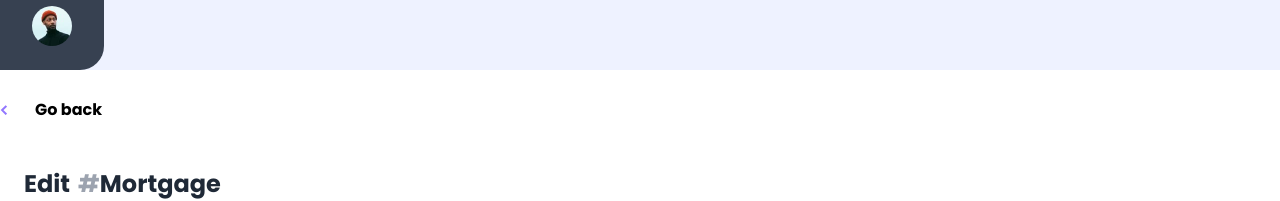
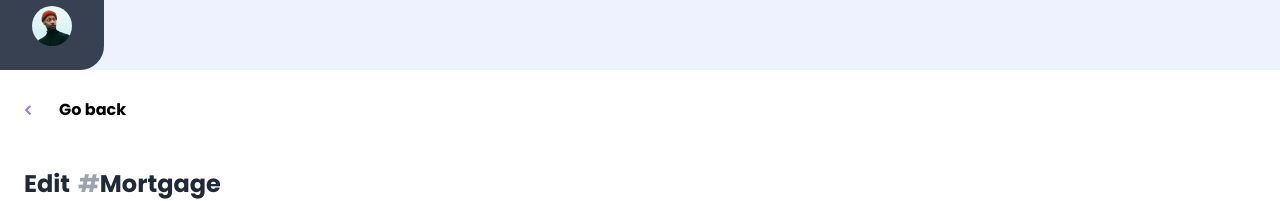
Before and after one commit to kelitasukita/myBills-next-frontend, a Next.js app: page /edit-invoice in a window 1280 px wide. Shown: the part 730-931 px from the top of the page. Built offline with nearby package versions, Linux system fonts and the light colour scheme.

Commit message:
Change position and padding to goBackBtn

```diff
--- a/src/app/edit-invoice/page.tsx
+++ b/src/app/edit-invoice/page.tsx
@@ -7,7 +7,7 @@ export default function EditInvoice() {
     <>
       <Navbar />
       <div className="flex flex-col bg-white">
-        <div>
+        <div className="pl-6">
           <GoBackBtn />
         </div>
         <article className="p-6">
```
